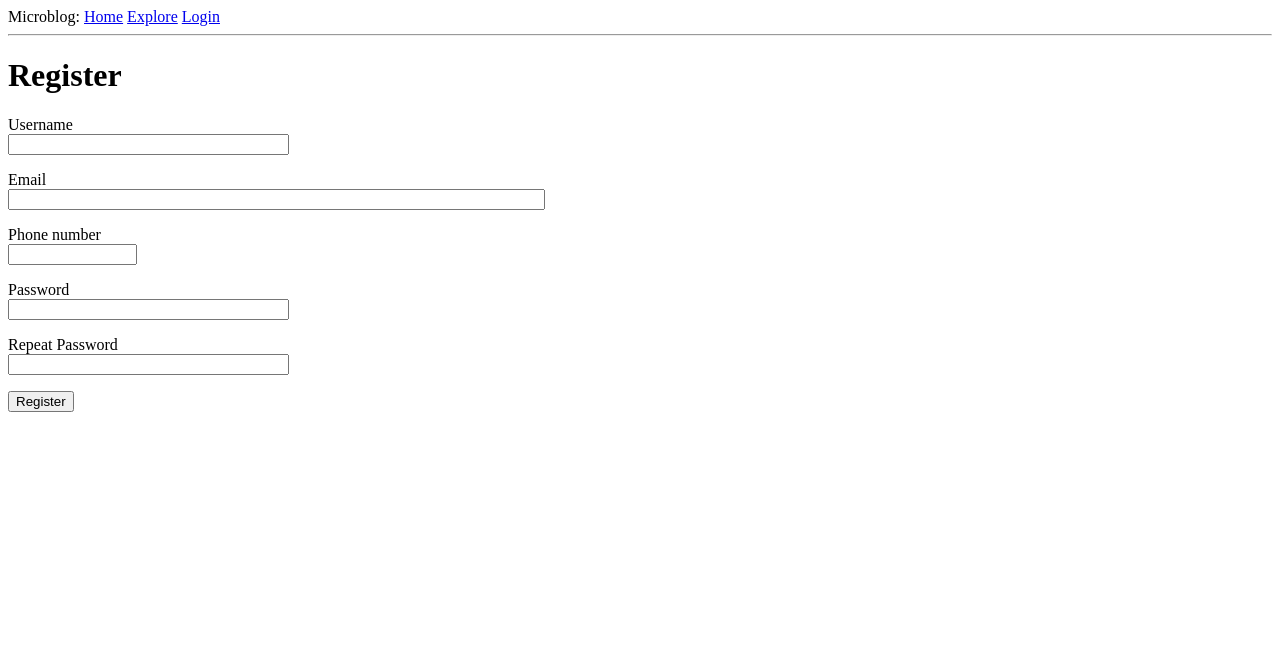
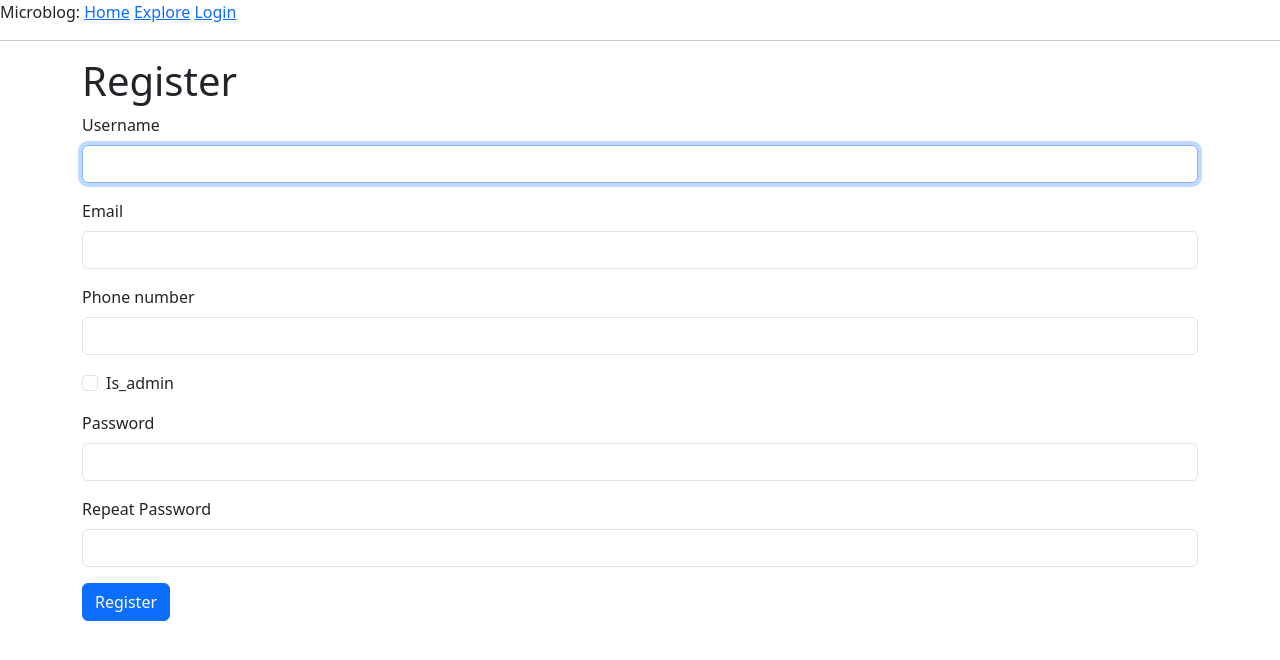
Before and after one commit to AndriyTurko/microblog, a Flask app: page /register in a window 1280 px wide. Shown: the top 660 px of the page. Run offline with Flask 3, Linux system fonts and the light colour scheme; parts of the project's set-up code (start-up, migrations or seed data) failed here and were passed over; some libraries are stand-ins or nearby versions.

Commit message:
bootstrap added

```diff
--- a/app/templates/base.html
+++ b/app/templates/base.html
@@ -1,5 +1,15 @@
-<html>
+<!doctype html>
+<html lang="en">
     <head>
+        <meta charset="utf-8">
+        <meta name="viewport" content="width=device-width, initial-scale=1">
+        <title>Bootstrap demo</title>
+        <link
+            href="https://cdn.jsdelivr.net/npm/bootstrap@5.3.2/dist/css/bootstrap.min.css"
+            rel="stylesheet"
+            integrity="sha384-T3c6CoIi6uLrA9TneNEoa7RxnatzjcDSCmG1MXxSR1GAsXEV/Dwwykc2MPK8M2HN"
+            crossorigin="anonymous">
+
         {% if title %}
             <title>{{ title }} - microblog</title>
         {% else %}
@@ -7,6 +17,12 @@
         {% endif %}
     </head>
     <body>
+        <script
+            src="https://cdn.jsdelivr.net/npm/bootstrap@5.3.2/dist/js/bootstrap.bundle.min.js"
+            integrity="sha384-C6RzsynM9kWDrMNeT87bh95OGNyZPhcTNXj1NW7RuBCsyN/o0jlpcV8Qyq46cDfL"
+            crossorigin="anonymous">
+        </script>
+        <nav>
             <div>
                 Microblog:
                 <a href="{{ url_for('index') }}">Home</a>
@@ -18,16 +34,21 @@
                 <a href="{{ url_for('logout') }}">Logout</a>
                 {% endif %}
             </div>
+        </nav>
         <hr>
+        <div class="container mt-3">
             {% with messages = get_flashed_messages() %}
                 {% if messages %}
                     <ul>
                         {% for message in messages %}
-                        <li>{{ message }}</li>
+                            <div class="alert alert-info" role="alert">
+                                {{ message }}
+                            </div>
                         {% endfor %}
                     </ul>
                 {% endif %}
             {% endwith %}
             {% block content %}{% endblock %}
+        </div>
     </body>
 </html>
--- /dev/null
+++ b/app/templates/bootstrap_wtf.html
@@ -0,0 +1,70 @@
+{% macro form_field(field, autofocus) %}
+  {%- if field.type == 'BooleanField' %}
+  <div class="form-check mb-3">
+    {{ field(class='form-check-input') }}
+    {{ field.label(class='form-check-label') }}
+  </div>
+  {%- elif field.type == 'RadioField' %}
+    {{ field.label(class='form-label') }}
+    {%- for item in field %}
+    <div class="form-check{% if loop.last %} mb-3{% endif %}">
+      {{ item(class='form-check-input') }}
+      {{ item.label(class='form-check-label') }}
+    </div>
+    {%- endfor %}
+  {%- elif field.type == 'SelectField' %}
+    {{ field.label(class='form-label') }}
+    {{ field(class='form-select mb-3') }}
+  {%- elif field.type == 'TextAreaField' %}
+  <div class="mb-3">
+    {{ field.label(class='form-label') }}
+    {% if autofocus %}
+      {{ field(class='form-control' + (' is-invalid' if field.errors else ''), autofocus=True) }}
+    {% else %}
+      {{ field(class='form-control' + (' is-invalid' if field.errors else '')) }}
+    {% endif %}
+    {%- for error in field.errors %}
+    <div class="invalid-feedback">{{ error }}</div>
+    {%- endfor %}
+  </div>
+  {%- elif field.type == 'SubmitField' %}
+  {{ field(class='btn btn-primary mb-3') }}
+  {%- else %}
+  <div class="mb-3">
+    {{ field.label(class='form-label') }}
+    {% if autofocus %}
+      {{ field(class='form-control' + (' is-invalid' if field.errors else ''), autofocus=True) }}
+    {% else %}
+      {{ field(class='form-control' + (' is-invalid' if field.errors else '')) }}
+    {% endif %}
+    {%- for error in field.errors %}
+    <div class="invalid-feedback">{{ error }}</div>
+    {%- endfor %}
+  </div>
+  {%- endif %}
+{% endmacro %}
+
+{% macro quick_form(form, action="", method="post", id="", novalidate=False) %}
+<form
+  {%- if action != None %} action="{{ action }}"{% endif -%}
+  {%- if method %} method="{{ method }}"{% endif %}
+  {%- if id %} id="{{ id }}"{% endif -%}
+  {%- if novalidate %} novalidate{% endif -%}>
+  {{ form.hidden_tag() }}
+  {%- for field, errors in form.errors.items() %}
+    {%- if form[field].widget.input_type == 'hidden' %}
+      {%- for error in errors %}
+      <div class="invalid-feedback">{{ error }}</div>
+      {%- endfor %}
+    {%- endif %}
+  {%- endfor %}
+
+  {% set ns = namespace(first_field=true) %}
+  {%- for field in form %}
+    {% if field.widget.input_type != 'hidden' -%}
+      {{ form_field(field, ns.first_field) }}
+      {% set ns.first_field = false %}
+    {%- endif %}
+  {%- endfor %}
+</form>
+{% endmacro %}
--- a/app/templates/register.html
+++ b/app/templates/register.html
@@ -1,44 +1,48 @@
 {% extends "base.html" %}
+{% import 'bootstrap_wtf.html' as wtf %}
 
 {% block content %}
     <h1>Register</h1>
-    <form action="" method="post">
-        {{ form.hidden_tag() }}
-        <p>
-            {{ form.username.label }}<br>
-            {{ form.username(size=32) }}<br>
-            {% for error in form.username.errors %}
-            <span style="color: red;">[{{ error }}]</span>
-            {% endfor %}
-        </p>
-        <p>
-            {{ form.email.label }}<br>
-            {{ form.email(size=64) }}<br>
-            {% for error in form.email.errors %}
-            <span style="color: red;">[{{ error }}]</span>
-            {% endfor %}
-        </p>
-        <p>
-            {{ form.phone_number.label }}<br>
-            {{ form.phone_number(size=13) }}<br>
-            {% for error in form.phone_number.errors %}
-            <span style="color: red;">[{{ error }}]</span>
-            {% endfor %}
-        </p>
-        <p>
-            {{ form.password.label }}<br>
-            {{ form.password(size=32) }}<br>
-            {% for error in form.password.errors %}
-            <span style="color: red;">[{{ error }}]</span>
-            {% endfor %}
-        </p>
-        <p>
-            {{ form.password2.label }}<br>
-            {{ form.password2(size=32) }}<br>
-            {% for error in form.password2.errors %}
-            <span style="color: red;">[{{ error }}]</span>
-            {% endfor %}
-        </p>
-        <p>{{ form.submit() }}</p>
-    </form>
+    {{ wtf.quick_form(form) }}
+
+
+<!--    <form action="" method="post">-->
+<!--        {{ form.hidden_tag() }}-->
+<!--        <p>-->
+<!--            {{ form.username.label }}<br>-->
+<!--            {{ form.username(size=32) }}<br>-->
+<!--            {% for error in form.username.errors %}-->
+<!--            <span style="color: red;">[{{ error }}]</span>-->
+<!--            {% endfor %}-->
+<!--        </p>-->
+<!--        <p>-->
+<!--            {{ form.email.label }}<br>-->
+<!--            {{ form.email(size=64) }}<br>-->
+<!--            {% for error in form.email.errors %}-->
+<!--            <span style="color: red;">[{{ error }}]</span>-->
+<!--            {% endfor %}-->
+<!--        </p>-->
+<!--        <p>-->
+<!--            {{ form.phone_number.label }}<br>-->
+<!--            {{ form.phone_number(size=13) }}<br>-->
+<!--            {% for error in form.phone_number.errors %}-->
+<!--            <span style="color: red;">[{{ error }}]</span>-->
+<!--            {% endfor %}-->
+<!--        </p>-->
+<!--        <p>-->
+<!--            {{ form.password.label }}<br>-->
+<!--            {{ form.password(size=32) }}<br>-->
+<!--            {% for error in form.password.errors %}-->
+<!--            <span style="color: red;">[{{ error }}]</span>-->
+<!--            {% endfor %}-->
+<!--        </p>-->
+<!--        <p>-->
+<!--            {{ form.password2.label }}<br>-->
+<!--            {{ form.password2(size=32) }}<br>-->
+<!--            {% for error in form.password2.errors %}-->
+<!--            <span style="color: red;">[{{ error }}]</span>-->
+<!--            {% endfor %}-->
+<!--        </p>-->
+<!--        <p>{{ form.submit() }}</p>-->
+<!--    </form>-->
 {% endblock %}
```
Lines whose indentation alone changed are shown as unchanged.
